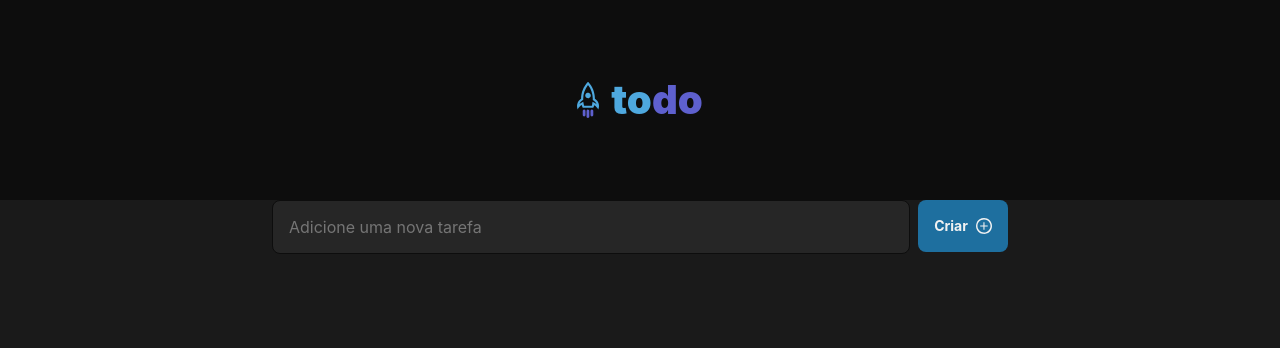
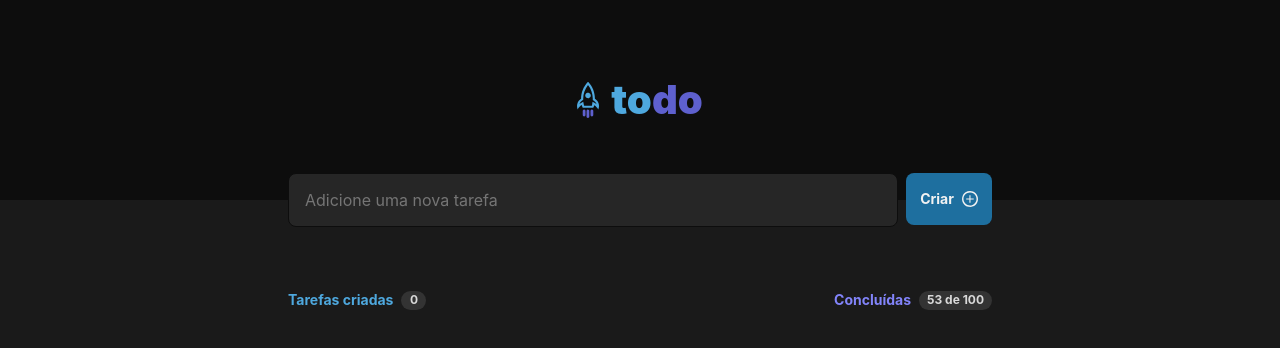
Before and after one commit to rafa-souza-dev/toDoList, a React (Vite) app: page / in a window 1280 px wide. Shown: the top 348 px of the page. Built offline with nearby package versions, Linux system fonts and the light colour scheme.

Commit message:
detailed amount of tasks

```diff
--- a/src/App.module.css
+++ b/src/App.module.css
@@ -28,14 +28,20 @@
 }
 
 .wrapper {
-    max-width: 68rem;
+    max-width: 46rem;
     margin: 0 auto;
+    padding: 0 1rem;
+}
+
+main {
+    margin-top: -1.6875rem;
 }
 
 main .wrapper form {
     display: flex;
     justify-content: center;
     gap: 0.5rem;
+    margin-bottom: 4rem;
 }
 
 main .wrapper form input {
@@ -68,3 +74,48 @@ main .wrapper form button {
     line-height: 19.6px;
     cursor: pointer;
 }
+
+main .wrapper div.tasksInfo {
+    display: flex;
+    justify-content: space-between;
+    margin-bottom: 1.5rem;
+}
+
+main .wrapper div.tasksInfo div {
+    display: flex;
+    align-items: center;
+    gap: 0.5rem;
+}
+
+main .wrapper div.tasksInfo div p {
+    font-family: 'Inter', sans-serif;
+    font-weight: 700;
+    font-size: 0.875rem;
+    line-height: 16.94px;
+}
+
+main .wrapper div.tasksInfo div p.blueText {
+    color: var(--blue-500);
+}
+
+main .wrapper div.tasksInfo div p.purpleText {
+    color: var(--purple-500);
+}
+
+main .wrapper div.tasksInfo div div.quantityBorder {
+    min-width: 1.5625rem;
+    height: 1.1875rem;
+    background-color: var(--gray-400);
+    display: flex;
+    justify-content: center;
+    padding: 0.125rem 0.5rem;
+    border-radius: 999px;
+}
+
+main .wrapper div.tasksInfo div span {
+    font-family: 'Inter', sans-serif;
+    font-weight: 700;
+    font-size: 0.75rem;
+    line-height: 14.52px;
+    color: var(--gray-200);
+}
--- a/src/App.tsx
+++ b/src/App.tsx
@@ -13,7 +13,7 @@ function App() {
         <p className={styles.purpleText}>do</p>
       </header>
 
-      <main>
+      <main className={styles.main}>
         <div className={styles.wrapper}>
           <form>
             <input type="text" placeholder='Adicione uma nova tarefa' />
@@ -22,6 +22,20 @@ function App() {
               <img src={plus} alt="" />
             </button>
           </form>
+          <div className={styles.tasksInfo}>
+            <div>
+              <p className={styles.blueText}>Tarefas criadas</p>
+              <div className={styles.quantityBorder}>
+                <span className={styles.quantityTasks}>0</span>
+              </div>
+            </div>
+            <div>
+              <p className={styles.purpleText}>Concluídas</p>
+              <div className={styles.quantityBorder}>
+                <span className={styles.quantityTasks}>53 de 100</span>
+              </div>
+            </div>
+          </div>
         </div>
       </main>
     </div>
```
